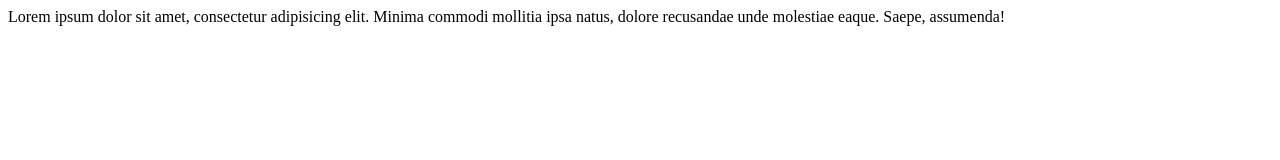
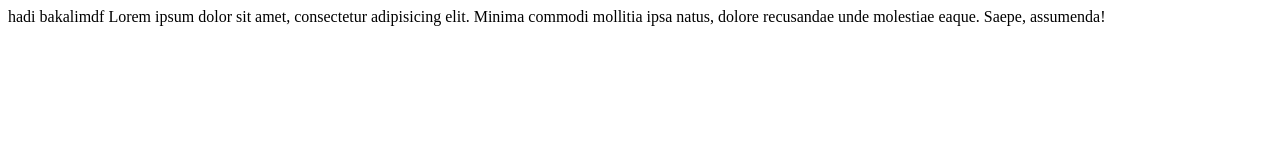
Before and after one commit to AhmetSeydaOkumus/Udemy_HTML, a plain HTML site: page index.html in a window 1280 px wide. Drawn offline with Linux system fonts and the light colour scheme.

Commit message:
son yukleme

```diff
--- a/index.html
+++ b/index.html
@@ -6,7 +6,9 @@
     <meta name="title" content="hasta adamlar" <meta name="keywords" content="hastalar, adamlar" <meta name="description" content="hastalar adamlar neredeler" </head>
 
 <body>
-    Lorem ipsum dolor sit amet, consectetur adipisicing elit. Minima commodi mollitia ipsa natus, dolore recusandae unde molestiae eaque. Saepe, assumenda!
+    hadi bakalimdf Lorem ipsum dolor sit amet,
+    consectetur adipisicing elit. Minima
+     commodi mollitia ipsa natus, dolore recusandae unde molestiae eaque. Saepe, assumenda!
 </body>
 
 </html>
```
